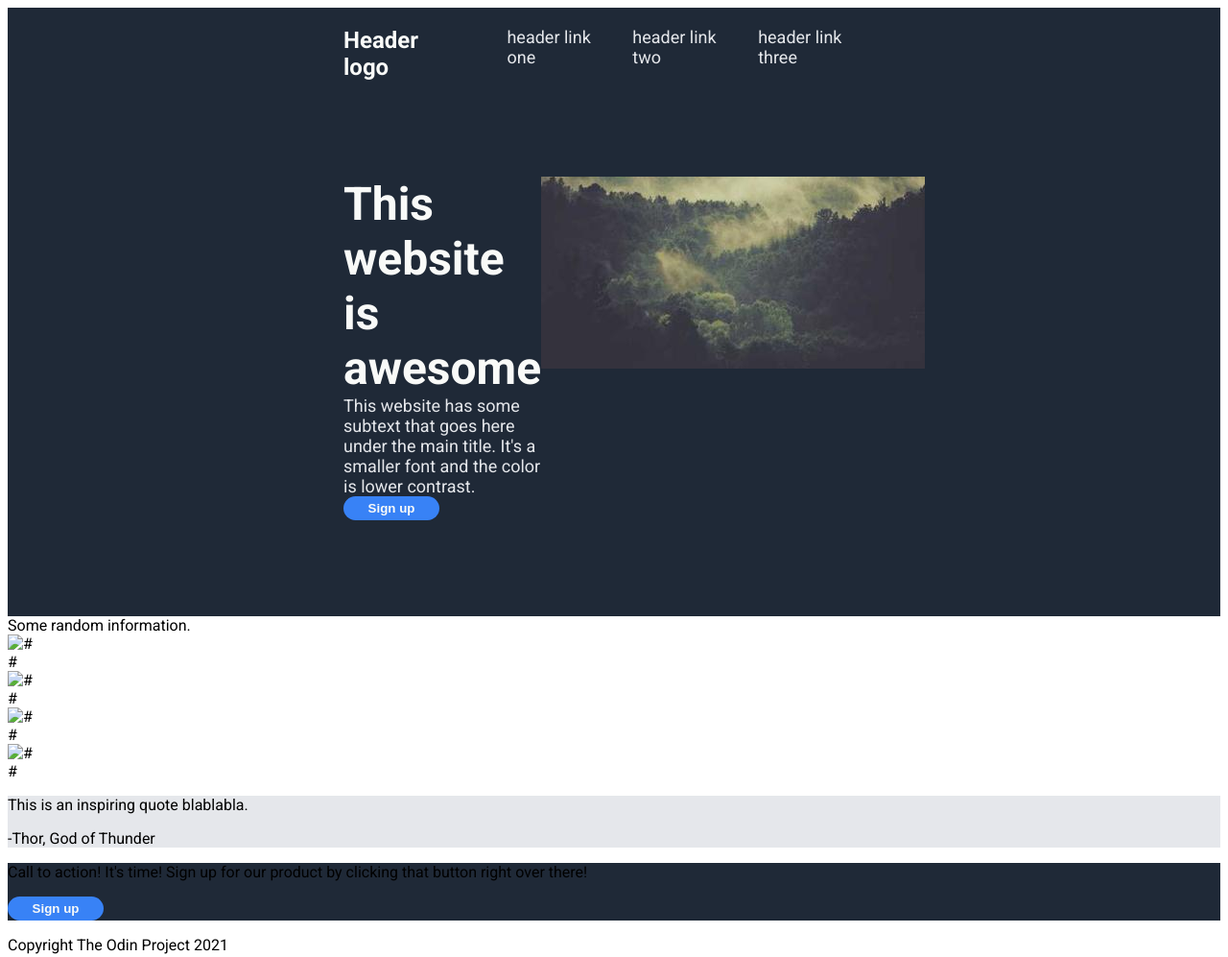
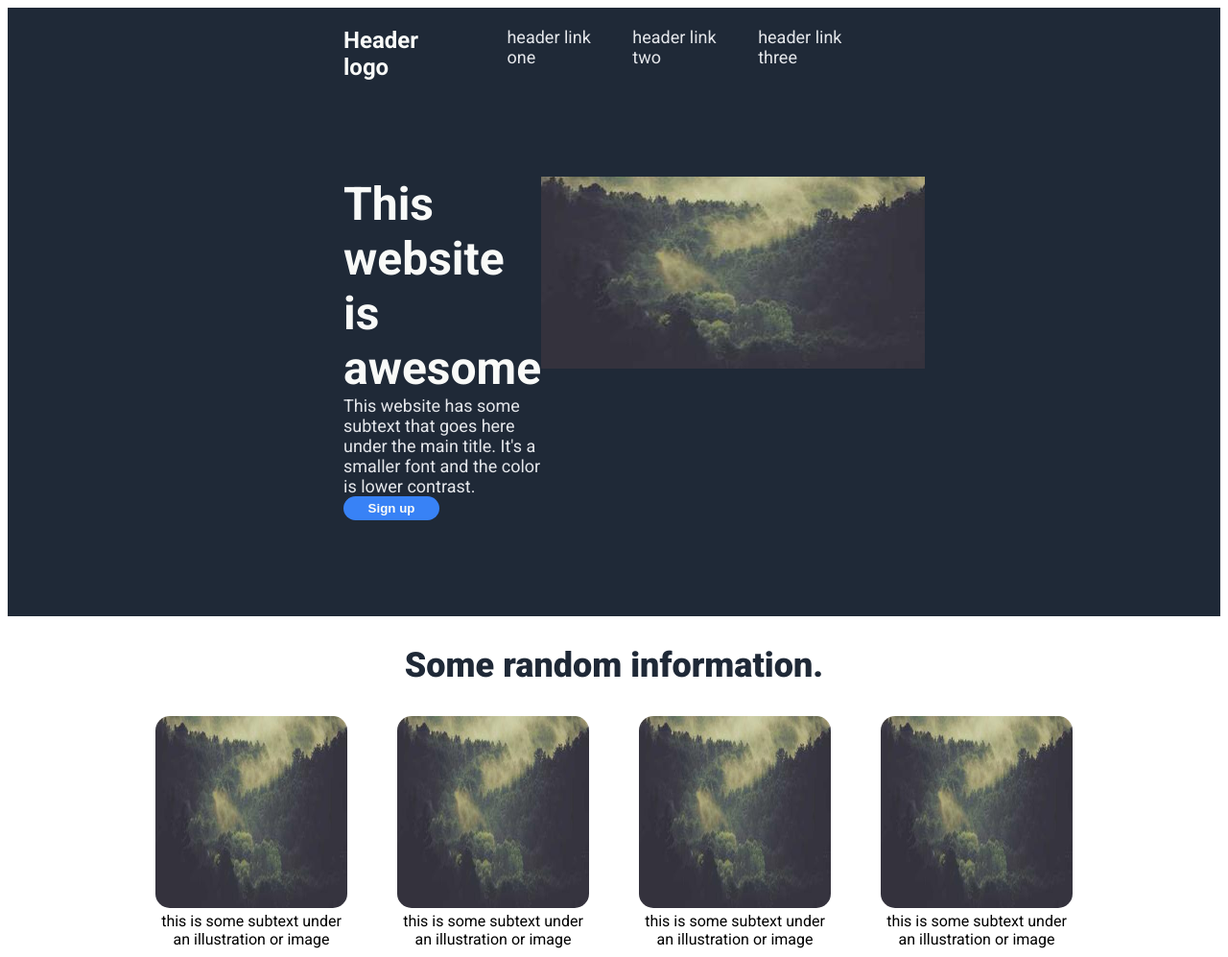
Before and after one commit to Magnusorskov/OdinProject-Landing-Page, a plain HTML site: page index.html in a window 1280 px wide. Shown: the top 997 px of the page at 96% size. Drawn offline with Linux system fonts and the light colour scheme.

Commit message:
finished information section

```diff
--- a/index.html
+++ b/index.html
@@ -38,20 +38,20 @@
       <div class="title">Some random information.</div>
       <div class="container">
         <div class="info">
-          <img src="#" alt="#" />
-          <div class="text">#</div>
+          <img src="/OdinProject-Landing-Page/images/randomimg1.jpg" alt="#" />
+          <div class="text">this is some subtext under an illustration or image</div>
         </div>
         <div class="info">
-          <img src="#" alt="#" />
-          <div class="text">#</div>
+          <img src="/OdinProject-Landing-Page/images/randomimg1.jpg" alt="#" />
+          <div class="text">this is some subtext under an illustration or image</div>
         </div>
         <div class="info">
-          <img src="#" alt="#" />
-          <div class="text">#</div>
+          <img src="/OdinProject-Landing-Page/images/randomimg1.jpg" alt="#" />
+          <div class="text">this is some subtext under an illustration or image</div>
         </div>
-        <div class="#">
-          <img src="#" alt="#" />
-          <div class="text">#</div>
+        <div class="info">
+          <img src="/OdinProject-Landing-Page/images/randomimg1.jpg" alt="#" />
+          <div class="text">this is some subtext under an illustration or image</div>
         </div>
       </div>
     </div>
--- a/style.css
+++ b/style.css
@@ -81,7 +81,35 @@ ul {
   gap: 10px;
   margin: 0;
 }
+.container2 {
+  padding-top: 30px;
+  padding-bottom: 90px;
+  text-align: center;
 
+}
+.container2 .container {
+  display: flex;
+  justify-content: center;
+  gap: 52px;
+  margin-top: 32px;
+}
+
+.container img {
+  width: 200px;
+  height: 200px;
+  border: #3882f6;
+  border-radius: 15px;
+}
+
+.title {
+  font-size: 36px;
+  color: #1f2937;
+  font-weight: 900;
+}
+
+.info {
+  max-width: 200px;
+}
 .container3 {
   background-color: #e5e7eb;
 }
```
